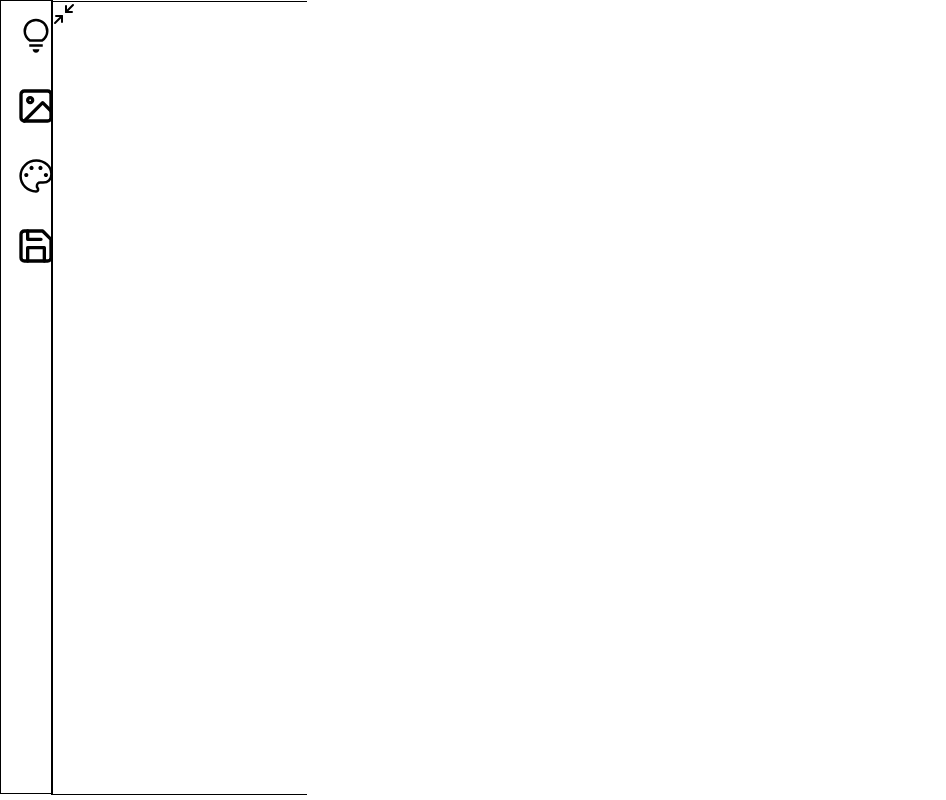
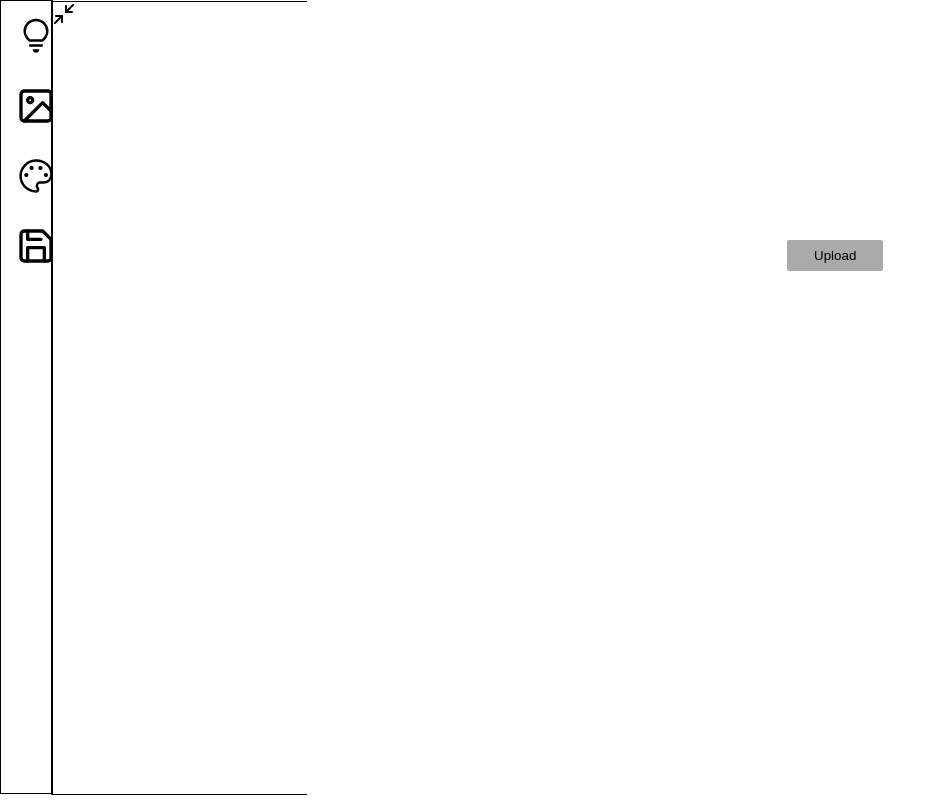
Before and after one commit to discodevl/fast-3d-editor, a React (Create React App) app: page / in a window 1280 px wide. Shown: the whole page, without its empty margins (0-946 px from the left). Built offline with nearby package versions, Linux system fonts and the light colour scheme.

Commit message:
input button

```diff
--- a/src/actions/Metalness.js
+++ b/src/actions/Metalness.js
@@ -1,29 +1,41 @@
-import React,{useEffect} from 'react';
-import {useSelector, useDispatch} from "react-redux";
-import {modelActions} from "../redux/model/model";
+import React, { useEffect } from "react";
+import { useSelector, useDispatch } from "react-redux";
+import { modelActions } from "../redux/model/model";
 
 function Metalness() {
   const dispatch = useDispatch();
-    const materialIndex = useSelector(state => state.model.material_index);
-    const modelViewer = document.querySelector('model-viewer');
+  const materialIndex = useSelector((state) => state.model.material_index);
+  const modelViewer = document.querySelector("model-viewer");
   const materialSelected = modelViewer.model.materials[materialIndex];
 
-    const metalness = useSelector(state => state.model.metalness);
+  const metalness = useSelector((state) => state.model.metalness);
 
   function metalnessHandler(e) {
     materialSelected.pbrMetallicRoughness.setMetallicFactor(e.target.value);
   }
 
   useEffect(() => {
-        dispatch(modelActions.setMetalness(materialSelected.pbrMetallicRoughness.metallicFactor));
-    },[]);
+    dispatch(
+      modelActions.setMetalness(
+        materialSelected.pbrMetallicRoughness.metallicFactor
+      )
+    );
+    console.log(materialSelected.pbrMetallicRoughness.metallicFactor)
+  }, []);
 
   return (
     <div>
       <label>Metalness</label>
-        <input type="range" value={metalness} max="1" min="0" step="0.1" onChange={metalnessHandler}/>
+      <input
+        type="range"
+        value={metalness}
+        max="1.5"
+        min="-1.5"
+        step="0.1"
+        onChange={metalnessHandler}
+      />
     </div>
-  )
+  );
 }
 
 export default Metalness;
--- a/src/components/ModelViewer.js
+++ b/src/components/ModelViewer.js
@@ -1,31 +1,62 @@
-import React, {useEffect, useState} from "react";
+import React, { useEffect, useState, useRef } from "react";
 import { useSelector } from "react-redux";
 import styles from "./ModelViewer.module.css";
 
 function ModelViewer() {
+  const inputRef = useRef();
 
-  const exposure = useSelector(state => state.model.exposure);
-  const shadowIntensity = useSelector(state => state.model.shadow_intensity);
-  const shadowSoftness = useSelector(state => state.model.shadow_softness);
+  const [src, setSrc] = useState("");
 
-  const hideSideBar = useSelector(state => state.config.hide_side_bar);
-  const bgColor = useSelector(state => state.config.background_color);
+  const exposure = useSelector((state) => state.model.exposure);
+  const shadowIntensity = useSelector((state) => state.model.shadow_intensity);
+  const shadowSoftness = useSelector((state) => state.model.shadow_softness);
+
+  const hideSideBar = useSelector((state) => state.config.hide_side_bar);
+  const bgColor = useSelector((state) => state.config.background_color);
+
+  function handleBtnUpload(e) {
+    e.preventDefault();
+    inputRef.current.click();
+  }
+
+  function handleFile(e) {
+    const modelUpload = e.target.files[0];
+    setSrc(URL.createObjectURL(modelUpload));
+  }
 
   useEffect(() => {
-    if(hideSideBar) {
-      document.getElementById('mv').style.width = '94vw';
+    if (hideSideBar) {
+      document.getElementById("mv").style.width = "94vw";
     } else {
-      document.getElementById('mv').style.width = '76vw';
+      document.getElementById("mv").style.width = "76vw";
     }
-
-  },[hideSideBar]);
+  }, [hideSideBar]);
 
   return (
-    <div className={hideSideBar ? styles.containerLarge : styles.container} style={{backgroundColor: bgColor}}>
+    <div
+      className={hideSideBar ? styles.containerLarge : styles.container}
+      style={{ backgroundColor: bgColor }}
+    >
+      {!src && (
+        <div>
+          <input
+            ref={inputRef}
+            type="file"
+            accept=".glb"
+            onChange={handleFile}
+            style={{ display: "none" }}
+          />
+          <button className={styles.buttonUpload} onClick={handleBtnUpload}>Upload</button>
+        </div>
+      )}
       <model-viewer
-      id="mv"
-        alt="Neil Armstrong's Spacesuit from the Smithsonian Digitization Programs Office and National Air and Space Museum"
-        src="https://modelviewer.dev/shared-assets/models/NeilArmstrong.glb" camera-controls exposure={exposure} shadow-intensity={shadowIntensity} shadow-softness={shadowSoftness}
+        id="mv"
+        alt="model viewer with fast 3d editor"
+        src={src}
+        camera-controls
+        exposure={exposure}
+        shadow-intensity={shadowIntensity}
+        shadow-softness={shadowSoftness}
       ></model-viewer>
     </div>
   );
--- a/src/components/ModelViewer.module.css
+++ b/src/components/ModelViewer.module.css
@@ -10,3 +10,19 @@
     left: 6vw;
     height: 100vh;
 }
+
+.buttonUpload {
+    position: absolute;
+    z-index: 1;
+    top:30vh;
+    left: 50%;
+    width: 10%;
+    padding: 8px;
+    background-color: #aaaaaa;
+    border-radius: 2px;
+    border: 0;
+}
+
+.buttonUpload:hover{
+    box-shadow: 2px 2px 8px;
+}
```
Lines whose indentation alone changed are shown as unchanged.
